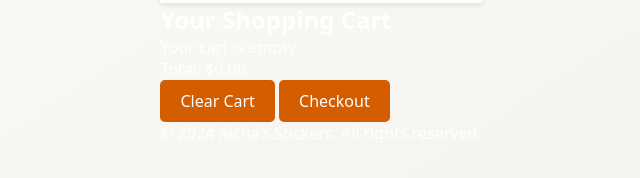
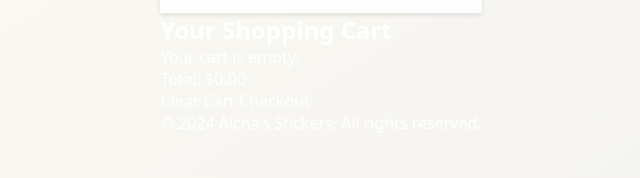
Before and after one commit to evapod11/Stickerz, a website: page public/view-cart.html in a window 1280 px wide. Shown: the part 392-570 px from the top of the page, without its empty margins (319-959 px from the left). Drawn offline with Linux system fonts and the light colour scheme.

Commit message:
Update styles.css

```diff
--- a/public/css/styles.css
+++ b/public/css/styles.css
@@ -242,15 +242,6 @@
     }
 }
 
-button {
-    background-color: #d45d00; /* Primary button color */
-    color: white;
-    border: none;
-    padding: 10px 20px;
-    border-radius: 5px;
-    cursor: pointer;
-    transition: background-color 0.3s, transform 0.2s;
-}
 
 button:hover {
     background-color: #a44c00; /* Darker on hover */
```
